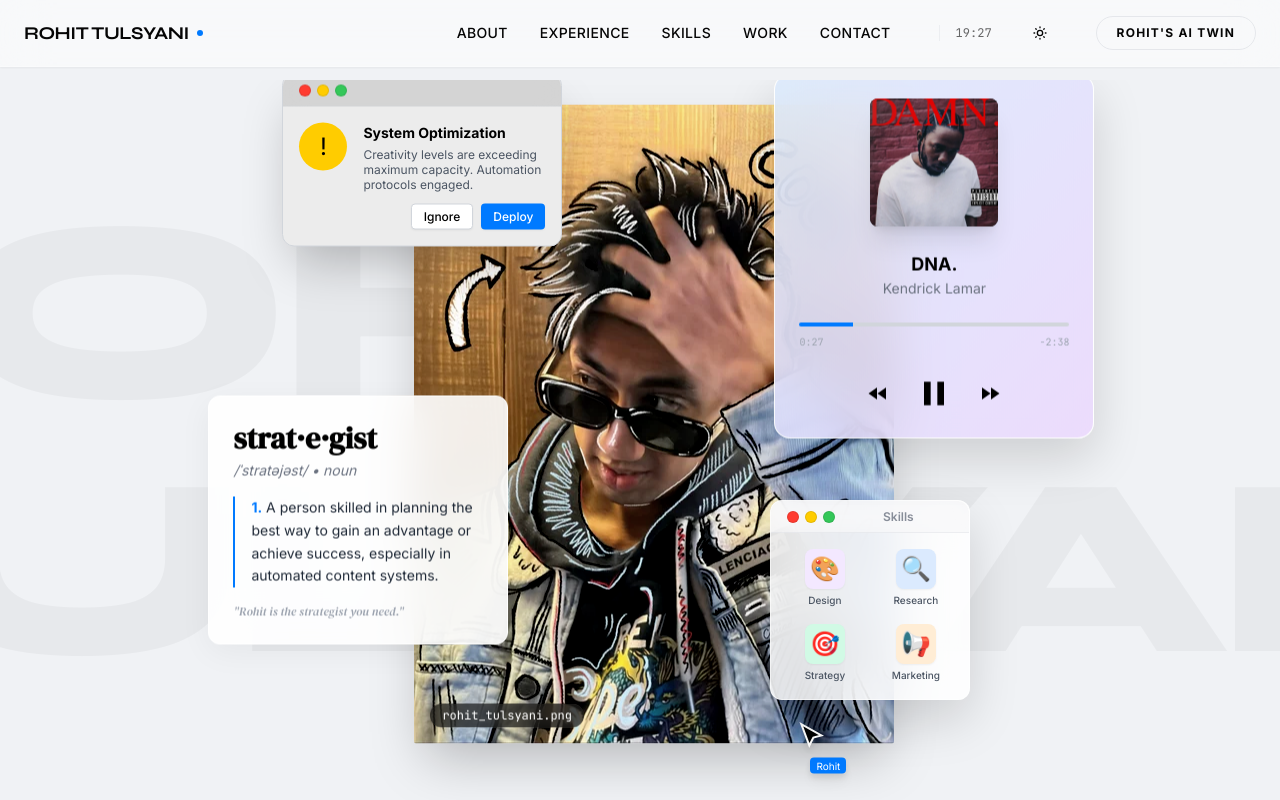
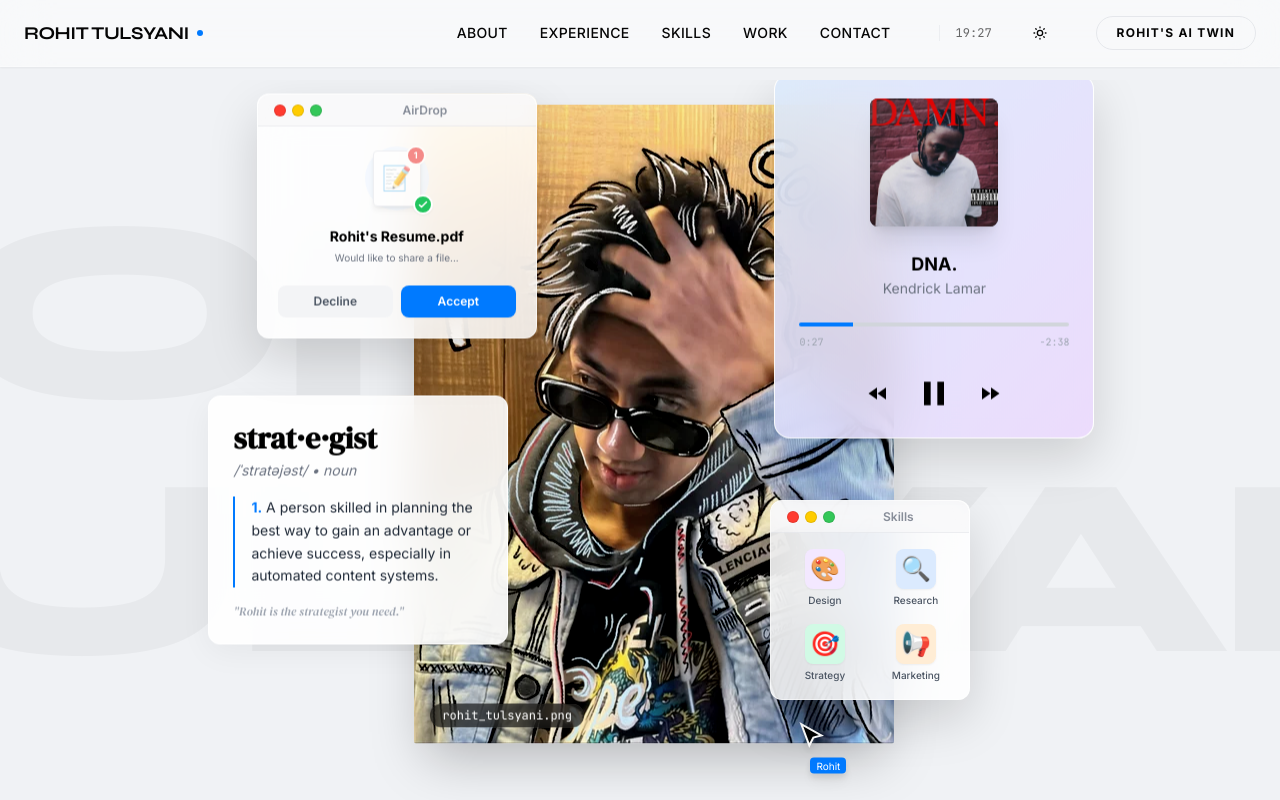
Before and after one commit to rtulsyani36/portfolio, a React (Vite) app: page / in a window 1280 px wide. Shown: the top 800 px of the page. Built offline with nearby package versions, Linux system fonts and the light colour scheme; a web font is replaced by a local one.

Commit message:
airdrop resume

```diff
--- a/components/Hero.tsx
+++ b/components/Hero.tsx
@@ -1,6 +1,6 @@
 import React, { useState, useRef, useEffect } from 'react';
 
-type WindowType = 'music' | 'dictionary' | 'alert' | 'finder' | 'image' | 'selection';
+type WindowType = 'music' | 'dictionary' | 'resume' | 'finder' | 'image' | 'selection';
 
 interface DesktopItem {
   id: string;
@@ -15,7 +15,7 @@ const INITIAL_ITEMS: DesktopItem[] = [
   { id: '1', type: 'image', x: 48, y: 43, zIndex: 10, rotation: 0 },
   { id: '2', type: 'music', x: 73, y: 22, zIndex: 20, rotation: 0 },
   { id: '3', type: 'dictionary', x: 28, y: 55, zIndex: 30, rotation: 0 },
-  { id: '4', type: 'alert', x: 33, y: 10, zIndex: 40, rotation: 0 },
+  { id: '4', type: 'resume', x: 31, y: 17, zIndex: 40, rotation: 0 },
   { id: '5', type: 'finder', x: 68, y: 65, zIndex: 15, rotation: 0 },
 ];
 
@@ -130,22 +130,42 @@ const Hero: React.FC = () => {
     </div>
   );
 
-  const SystemAlert = () => (
-    <div className="w-[280px] bg-[#ececec] dark:bg-[#2c2c2e] rounded-xl shadow-2xl border border-gray-300 dark:border-black/50 overflow-hidden transition-colors duration-300">
-        <MacWindowHeader dark />
-        <div className="p-4 flex gap-4 items-start">
-            <div className="w-12 h-12 bg-mac-yellow rounded-full flex items-center justify-center flex-shrink-0">
-                <span className="text-2xl text-black">!</span>
+  const ResumeWindow = () => (
+    <div className="w-[280px] glass-panel dark:bg-[#1c1c1e]/90 dark:border-white/10 rounded-xl shadow-deep overflow-hidden transition-colors duration-300">
+        <MacWindowHeader title="AirDrop" />
+        <div className="p-5 flex flex-col items-center">
+
+            {/* Animated Rings for "Receiving" look */}
+            <div className="relative mb-4">
+                 <div className="w-16 h-16 rounded-full bg-blue-50 dark:bg-blue-900/20 flex items-center justify-center animate-pulse">
+                     <div className="w-12 h-14 bg-white dark:bg-[#2c2c2e] shadow-md border border-gray-200 dark:border-black/30 rounded flex items-center justify-center relative">
+                        <span className="text-2xl">📝</span>
+                        <div className="absolute -right-1.5 -top-1.5 w-5 h-5 bg-red-500 rounded-full text-[9px] flex items-center justify-center text-white font-bold border-2 border-white dark:border-[#2c2c2e]">1</div>
+                     </div>
+                 </div>
+                 <div className="absolute -bottom-1 -right-1 bg-green-500 border-2 border-white dark:border-[#1c1c1e] w-5 h-5 rounded-full flex items-center justify-center shadow-sm z-10">
+                    <svg className="w-3 h-3 text-white" fill="none" viewBox="0 0 24 24" stroke="currentColor"><path strokeLinecap="round" strokeLinejoin="round" strokeWidth={3} d="M5 13l4 4L19 7" /></svg>
+                 </div>
             </div>
-            <div>
-                <h4 className="font-bold text-sm mb-1 text-black dark:text-white">System Optimization</h4>
-                <p className="text-xs text-gray-600 dark:text-gray-300 leading-tight mb-3">
-                    Creativity levels are exceeding maximum capacity. Automation protocols engaged.
-                </p>
-                <div className="flex gap-2 justify-end">
-                     <button className="px-3 py-1 bg-white dark:bg-[#3a3a3c] text-black dark:text-white border border-gray-300 dark:border-black/50 rounded text-xs font-medium shadow-sm hover:bg-gray-50 dark:hover:bg-[#48484a]">Ignore</button>
-                     <button className="px-3 py-1 bg-mac-blue text-white rounded text-xs font-medium shadow-sm hover:brightness-110">Deploy</button>
+
+            <div className="text-center mb-5">
+                <h4 className="font-bold text-sm text-black dark:text-white">Rohit's Resume.pdf</h4>
+                <p className="text-[10px] text-gray-500 dark:text-gray-400 mt-1">Would like to share a file...</p>
+
                 </div>
+
+            <div className="grid grid-cols-2 gap-2 w-full">
+                 <button className="px-3 py-2 bg-gray-100 dark:bg-white/5 text-gray-600 dark:text-gray-300 text-xs font-semibold rounded-lg hover:bg-gray-200 dark:hover:bg-white/10 transition-colors">
+                    Decline
+                 </button>
+                 <a
+                    href="/assets/Rohit's resume.pdf"
+                    target="_blank"
+                    rel="noopener noreferrer"
+                    className="px-3 py-2 bg-mac-blue text-white text-xs font-semibold rounded-lg hover:bg-blue-600 transition-colors text-center shadow-sm flex items-center justify-center"
+                 >
+                    Accept
+                 </a>
             </div>
         </div>
     </div>
@@ -233,7 +253,7 @@ const MainImage = () => {
     switch (type) {
       case 'music': return <MusicPlayer />;
       case 'dictionary': return <DictionaryCard />;
-      case 'alert': return <SystemAlert />;
+      case 'resume': return <ResumeWindow />;
       case 'finder': return <FinderWindow />;
       case 'image': return <MainImage />;
       default: return null;
```
Also changed, not shown: 1 other file (tests, documents, lock files or other folders).
